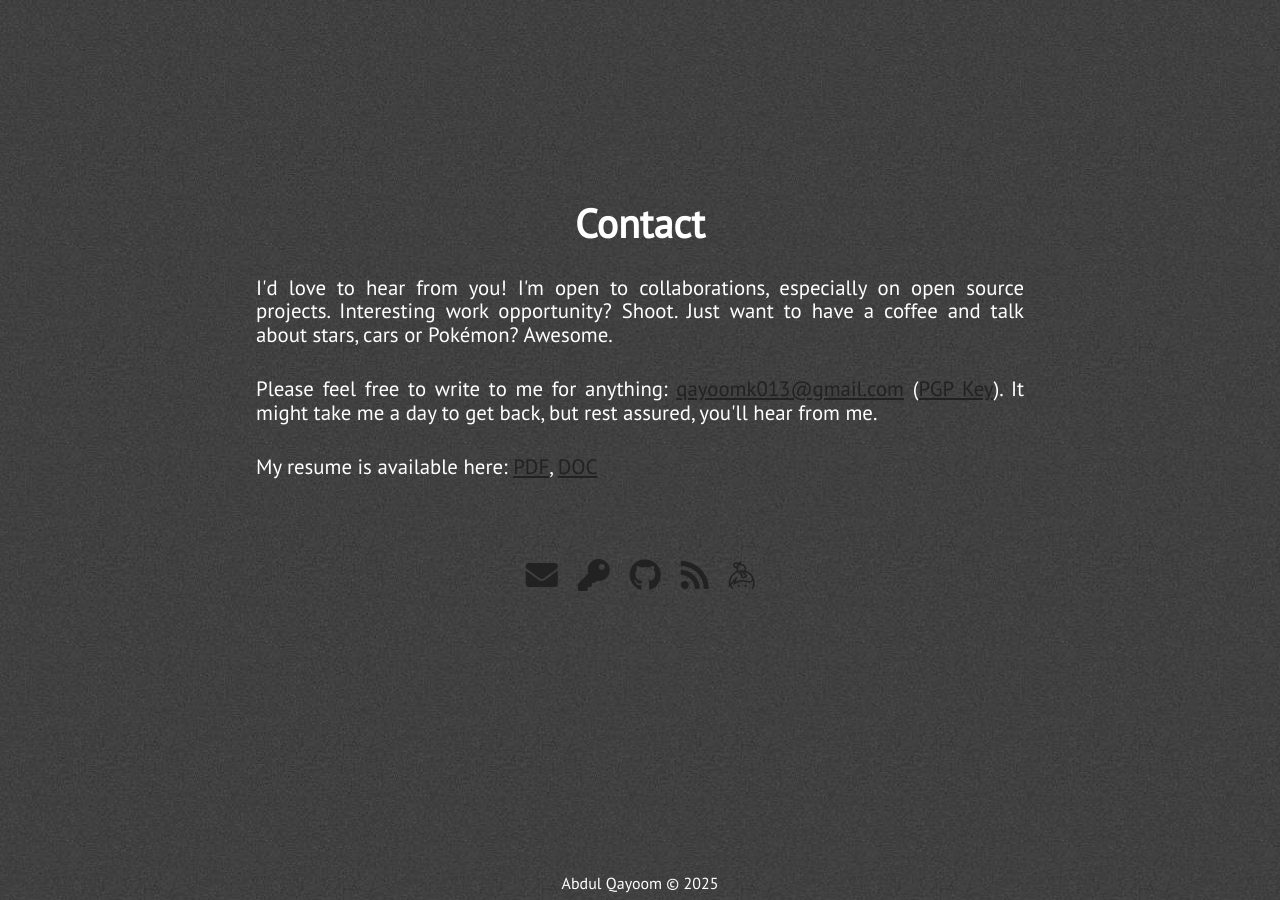
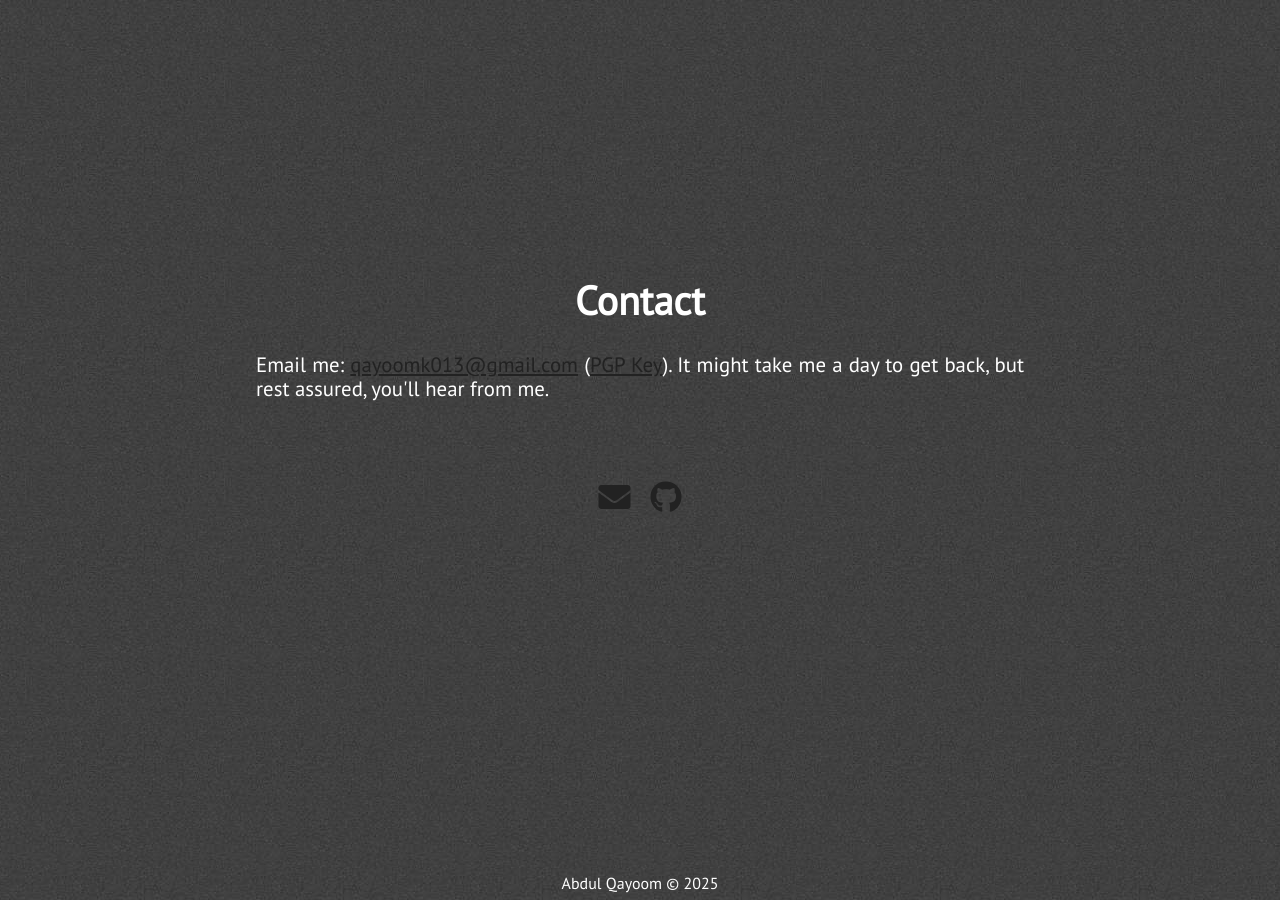
Before and after one commit to qayoom685/qayoom685.github.io, a Jekyll site: the page built from index.html, in a window 1280 px wide and 900 px high, scrolled down 4081 px. Built offline with Jekyll 4.4.1, drawn with Linux system fonts in a browser that asks for light colours; nearby versions of some CDN libraries.

Commit message:
fix: update contact section by commenting out unused text and links

```diff
--- a/_includes/extra.html
+++ b/_includes/extra.html
@@ -2,31 +2,31 @@
     <section class="section extra" id="extra">
         <div>
             <div class="section-heading" id="chat-text">Contact</div>
+            <!-- <p class="paragraph-text justify-text">
+                I'd love to hear from you! I'm open to collaborations, especially on open source projects. Interesting work opportunity? Shoot. Just want to have a coffee and talk about stars, cars or Pokémon? Awesome.
+            </p> -->
             <p class="paragraph-text justify-text">
-                I'd love to hear from you! I'm open to collaborations, especially on open source projects. Interesting work opportunity? Shoot. Just want to have a coffee and talk about stars, cars or Pokémon? Awesome.
+                Email me: <a href="mailto:{{ site.email }}">{{ site.email }}</a> (<a href="https://www.nagekar.com/publickey.abhishek@nagekar.com.asc">PGP Key</a>). It might take me a day to get back, but rest assured, you'll hear from me.
             </p>
-            <p class="paragraph-text justify-text">
-                Please feel free to write to me for anything: <a href="mailto:{{ site.email }}">{{ site.email }}</a> (<a href="https://www.nagekar.com/publickey.abhishek@nagekar.com.asc">PGP Key</a>). It might take me a day to get back, but rest assured, you'll hear from me.
-            </p>
-            <p class="paragraph-text justify-text">
+            <!-- <p class="paragraph-text justify-text">
                 My resume is available here: <a href="{{ site.blog_url }}/resume/resume.pdf">PDF</a>, <a href="{{ site.blog_url }}/resume/resume.docx">DOC</a>
-            </p>
+            </p> -->
             <div class="extra-links">
                 <span class="hint--bottom bottom-link" aria-label="Email">
                     <a href="mailto:{{ site.email }}"><i class="head-icon fas fa-envelope"></i></a>
                 </span>
-                <span class="hint--bottom bottom-link" aria-label="PGP Key">
+                <!-- <span class="hint--bottom bottom-link" aria-label="PGP Key">
                     <a href="https://www.nagekar.com/publickey.abhishek@nagekar.com.asc"><i class="head-icon fas fa-key"></i></a>
-                </span>
+                </span> -->
                 <span class="hint--bottom bottom-link" aria-label="GitHub">
                     <a href="https://github.com/{{ site.github_username }}"><i class="head-icon fab fa-github"></i></a>
                 </span>
-                <span class="hint--bottom bottom-link" aria-label="Web Blog">
+                <!-- <span class="hint--bottom bottom-link" aria-label="Web Blog">
                     <a href="{{ site.blog_url }}"><i class="head-icon fas fa-rss"></i></a>
-                </span>
-                <span class="hint--bottom bottom-link" aria-label="Keybase">
+                </span> -->
+                <!-- <span class="hint--bottom bottom-link" aria-label="Keybase">
                     <a href="https://keybase.io/{{ site.keybase_username }}"><i class="head-icon fab fa-keybase"></i></a>
-                </span>
+                </span> -->
                 <!-- <span class="hint--bottom bottom-link" aria-label="Reddit">
                     <a href="https://www.reddit.com/u/{{ site.reddit_username }}"><i class="head-icon fab fa-reddit"></i></a>
                 </span>
```
